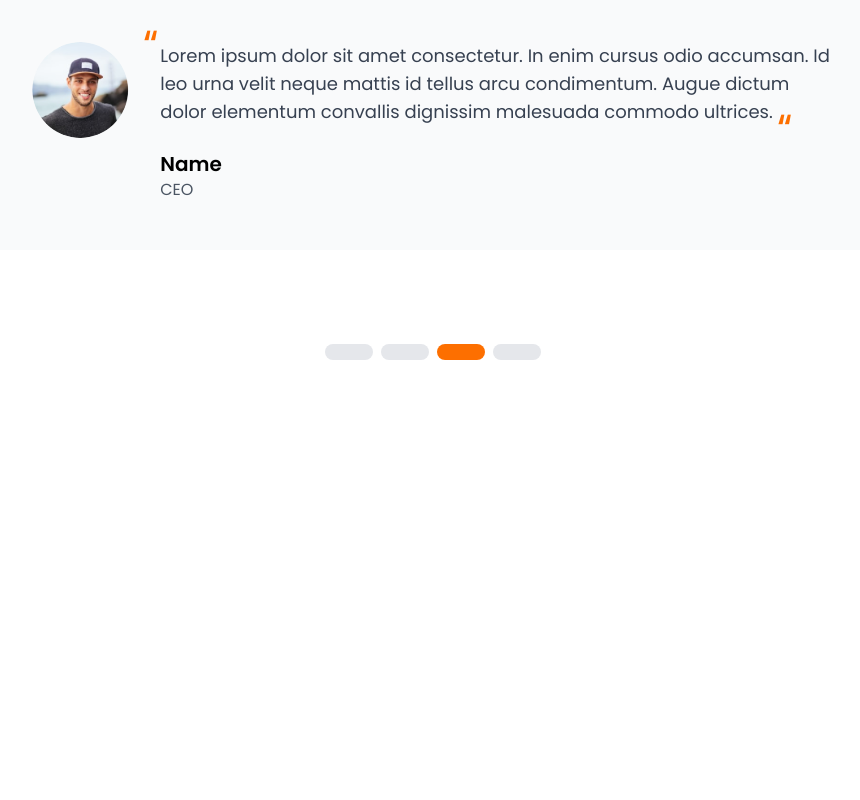
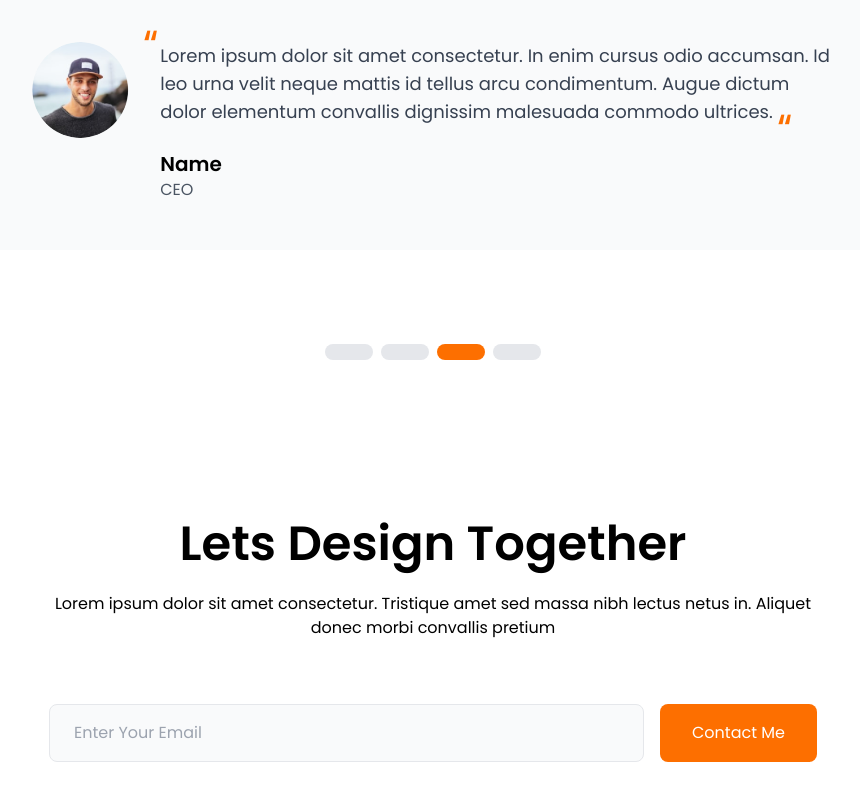
Before and after one commit to shel404/potential-assessment-portfolio, a React (Vite) app: page / in a window 1280 px wide. Shown: the part 3427-4227 px from the top of the page, without its empty margins (207-1067 px from the left). Before the commit the page ends 3867 px from the top, so only its background shows below. Built offline with nearby package versions, Linux system fonts and the light colour scheme.

Commit message:
contact form

```diff
--- a/src/App.tsx
+++ b/src/App.tsx
@@ -1,6 +1,6 @@
 import { FC } from "react";
 import Navigation from "./components/layout/Navigation";
-import { Hero, About, Services } from "./components/sections";
+import { Hero, About, Services, Contact } from "./components/sections";
 import Projects from "./components/sections/Projects";
 import Testimonials from "./components/sections/Testimonials";
 
@@ -13,6 +13,7 @@ const App: FC = () => {
       <Services />
       <Projects />
       <Testimonials />
+      <Contact />
     </div>
   );
 };
--- /dev/null
+++ b/src/components/sections/Contact.tsx
@@ -0,0 +1,43 @@
+import { FC, useState } from "react";
+import SectionHeader from "../common/SectionHeader";
+
+const Contact: FC = () => {
+  const [email, setEmail] = useState("");
+
+  const handleSubmit = (e: React.FormEvent) => {
+    e.preventDefault();
+    console.log("Email submitted:", email);
+  };
+
+  return (
+    <section
+      id="contact"
+      className="max-w-7xl mx-auto px-4 sm:px-6 lg:px-8 py-20"
+    >
+      <SectionHeader
+        title="Lets Design Together"
+        description="Lorem ipsum dolor sit amet consectetur. Tristique amet sed massa nibh
+          lectus netus in. Aliquet donec morbi convallis pretium"
+      />
+
+      <form onSubmit={handleSubmit} className="flex gap-4 max-w-3xl mx-auto">
+        <input
+          type="email"
+          value={email}
+          onChange={(e) => setEmail(e.target.value)}
+          placeholder="Enter Your Email"
+          className="flex-1 px-6 py-4 rounded-lg bg-gray-50 border border-gray-200 focus:outline-none focus:border-orange-500"
+          required
+        />
+        <button
+          type="submit"
+          className="px-8 py-4 bg-orange-500 text-white rounded-lg hover:bg-orange-600 transition-colors"
+        >
+          Contact Me
+        </button>
+      </form>
+    </section>
+  );
+};
+
+export default Contact;
--- a/src/components/sections/index.ts
+++ b/src/components/sections/index.ts
@@ -3,3 +3,4 @@ export { default as About } from "./About";
 export { default as Services } from "./Services";
 export { default as Projects } from "./Projects";
 export { default as Testimonials } from "./Testimonials";
+export { default as Contact } from "./Contact";
```
